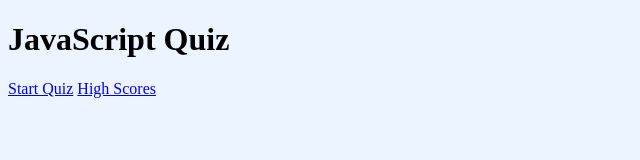
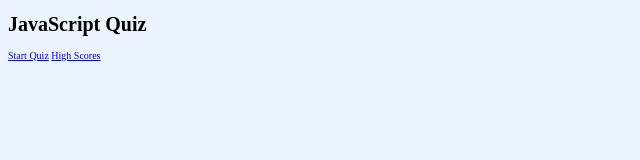
Before and after one commit to johnnylieu/Code_Quiz_HW, a plain HTML site: page index.html in a window 1280 px wide. Shown: the whole page, without its empty margins (0-640 px from the left). Drawn offline with Linux system fonts and the light colour scheme.

Commit message:
created root font size

```diff
--- a/style.css
+++ b/style.css
@@ -1,3 +1,4 @@
 :root {
     background: #ecf5ff;
+    font-size: 62.5%;
 }
```
